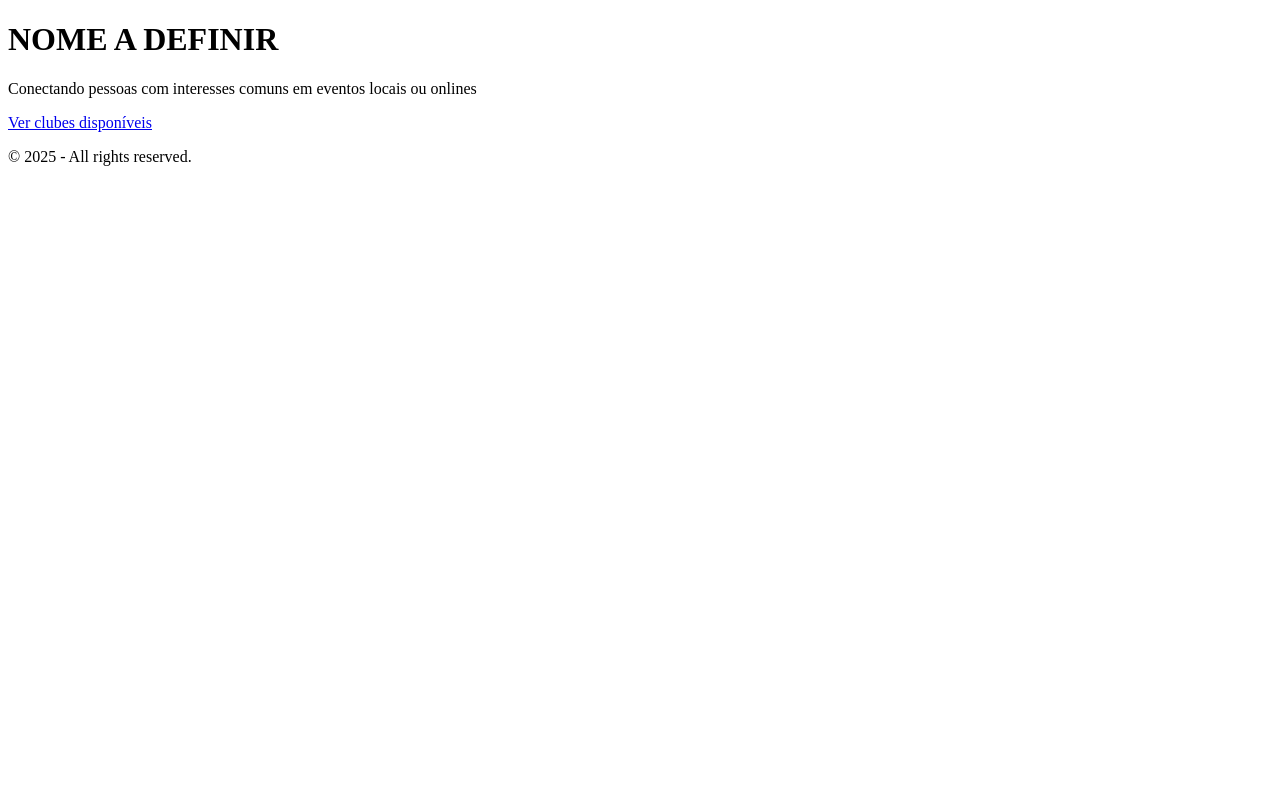
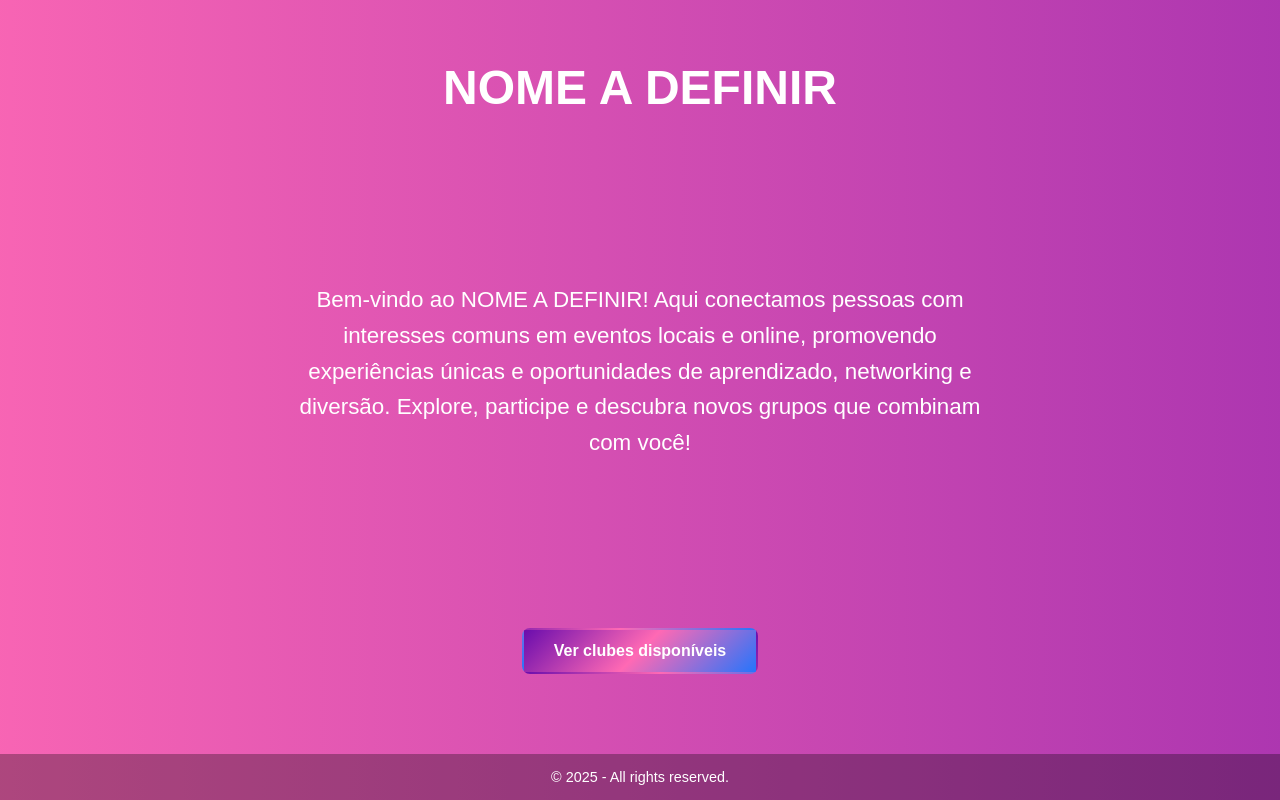
Before and after one commit to mine-tech-oficial/copa-empreendedorismo, a Flask app: page / in a window 1280 px wide. Run offline with Flask 3, Linux system fonts and the light colour scheme.

Commit message:
Adicionei o início do css

```diff
--- /dev/null
+++ b/static/css/style.css
@@ -0,0 +1,87 @@
+/* Reset básico */
+* {
+    margin: 0;
+    padding: 0;
+    box-sizing: border-box;
+}
+
+body {
+    font-family: Arial, sans-serif;
+    min-height: 100vh;
+    display: flex;
+    flex-direction: column;
+    background: linear-gradient(270deg, #6a0dad, #ff69b4, #2575fc); /* roxo → rosa → azul */
+    background-size: 400% 400%;
+    color: white;
+    animation: gradientAnimation 32s ease infinite; /* animação mais rápida */
+}
+
+/* Animação do gradiente */
+@keyframes gradientAnimation {
+    0% { background-position: 0% 50%; }
+    50% { background-position: 100% 50%; }
+    100% { background-position: 0% 50%; }
+}
+
+/* Main ocupa a tela inteira */
+main {
+    flex: 1;
+    display: flex;
+    flex-direction: column;
+    justify-content: space-between;
+    align-items: center;
+    text-align: center;
+    padding: 40px 20px;
+}
+
+/* Título */
+header h1 {
+    font-size: 3rem;
+    margin-top: 20px;
+}
+
+/* Frase de apresentação centralizada e maior */
+.middle {
+    flex: 1;
+    display: flex;
+    justify-content: center;
+    align-items: center;
+    padding: 0 20px;
+}
+
+.presentation {
+    font-size: 1.4rem;
+    max-width: 700px;
+    line-height: 1.6;
+}
+
+/* Link para clubes, sem container branco */
+.clubes-link {
+    margin-bottom: 40px;
+}
+
+.clubes-link a {
+    display: inline-block;
+    padding: 12px 30px;
+    border-radius: 8px;
+    background: linear-gradient(135deg, #6a0dad, #ff69b4, #2575fc);
+    color: white;
+    font-weight: bold;
+    text-decoration: none;
+    transition: 0.3s ease;
+    border: 2px solid transparent;
+}
+
+.clubes-link a:hover {
+    background-color: transparent;
+    color: #2575fc;
+    border: 2px solid #2575fc;
+}
+
+/* Footer */
+footer {
+    text-align: center;
+    padding: 15px 0;
+    font-size: 0.9rem;
+    background-color: rgba(0,0,0,0.3);
+}
--- a/templates/index.html
+++ b/templates/index.html
@@ -1,10 +1,21 @@
 {% extends "layout.html" %}
 
-{% block content%}
+{% block title %}Página Inicial{% endblock %}
+
+{% block content %}
+<header>
     <h1>NOME A DEFINIR</h1>
-    <p>
-        Conectando pessoas com interesses comuns em eventos locais ou
-        onlines
+</header>
+
+<div class="middle">
+    <p class="presentation">
+        Bem-vindo ao NOME A DEFINIR! Aqui conectamos pessoas com interesses comuns em eventos
+        locais e online, promovendo experiências únicas e oportunidades de aprendizado,
+        networking e diversão. Explore, participe e descubra novos grupos que combinam com você!
     </p>
+</div>
+
+<div class="clubes-link">
     <a href="/clubes">Ver clubes disponíveis</a>
+</div>
 {% endblock %}
--- a/templates/layout.html
+++ b/templates/layout.html
@@ -3,10 +3,18 @@
 <head>
     <meta charset="UTF-8" />
     <title>{% block title %}Título a definir{% endblock %}</title>
+    <link rel="stylesheet" href="{{ url_for('static', filename='css/style.css') }}">
+
+
 </head>
+<body>
+    <header>
+        {% block header %}{% endblock %}
+    </header>
 
-    <body>
-        <main>{% block content %} {% endblock %}</main>
+    <main>
+        {% block content %}{% endblock %}
+    </main>
 
     <footer>
         <p>&copy; 2025 - All rights reserved.</p>
```
Lines whose indentation alone changed are shown as unchanged.
